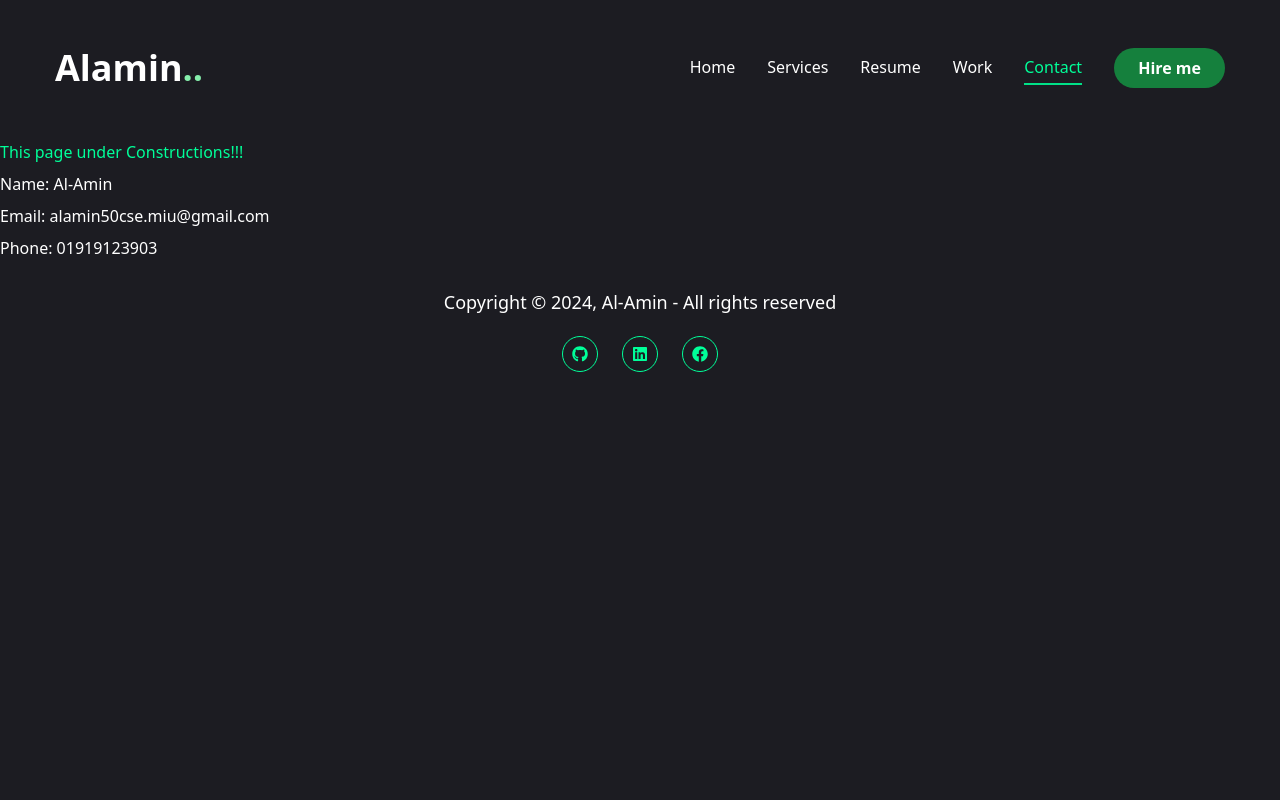
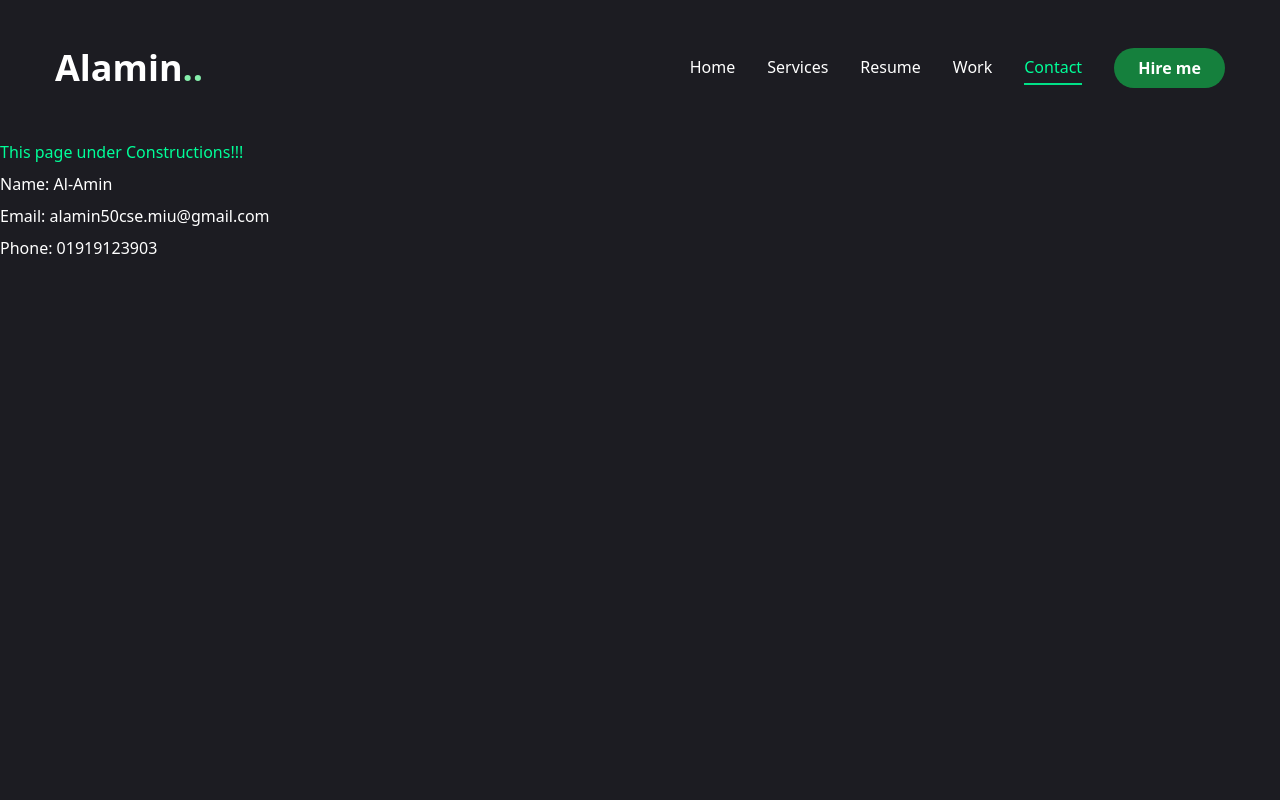
Before and after one commit to alamin71/portfolio_of_al-amin, a Next.js app: page /contact in a window 1280 px wide. Shown: the top 800 px of the page. Built offline with nearby package versions, Linux system fonts and the light colour scheme.

Commit message:
updated layout

```diff
--- a/app/layout.jsx
+++ b/app/layout.jsx
@@ -5,10 +5,11 @@ import Header from "@/components/Header";
 import PageTransition from "@/components/PageTransition";
 import Footer from "@/components/Footer/Footer";
 
-
-const jetbrainsMono = JetBrains_Mono({ subsets: ["latin"], weight:["100","200","300","400","500","600","700","800"],
-  variable: '--font-jetbrainsMono',
- });
+const jetbrainsMono = JetBrains_Mono({
+  subsets: ["latin"],
+  weight: ["100", "200", "300", "400", "500", "600", "700", "800"],
+  variable: "--font-jetbrainsMono",
+});
 
 export const metadata = {
   title: "Al-Amin_Portfolio",
@@ -20,11 +21,12 @@ export default function RootLayout({ children }) {
     <html lang="en">
       <body className={jetbrainsMono.variable}>
         <Header></Header>
-        <PageTransition>{children}</PageTransition>
+        <main className="min-h-screen">
+          <PageTransition>{children}</PageTransition>
+        </main>
 
         <Footer></Footer>
-
-        </body>
+      </body>
     </html>
   );
 }
```
